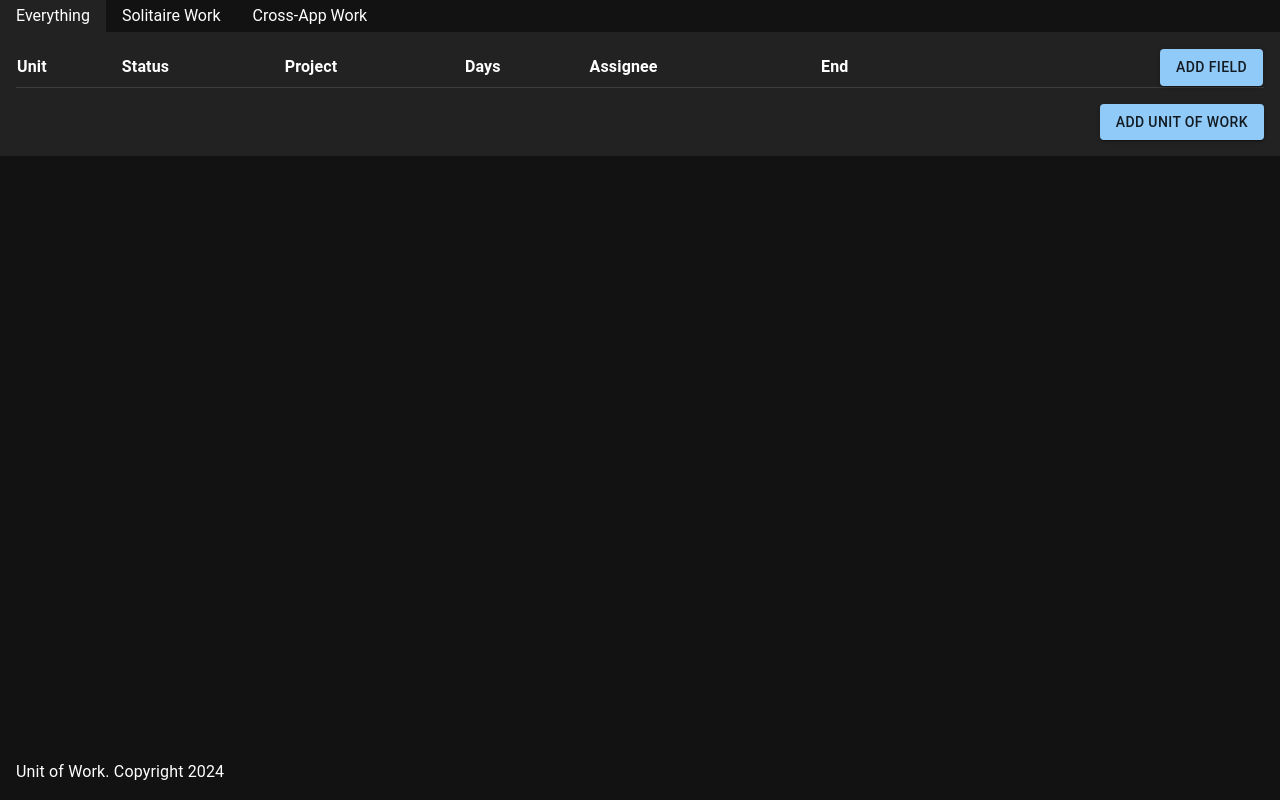
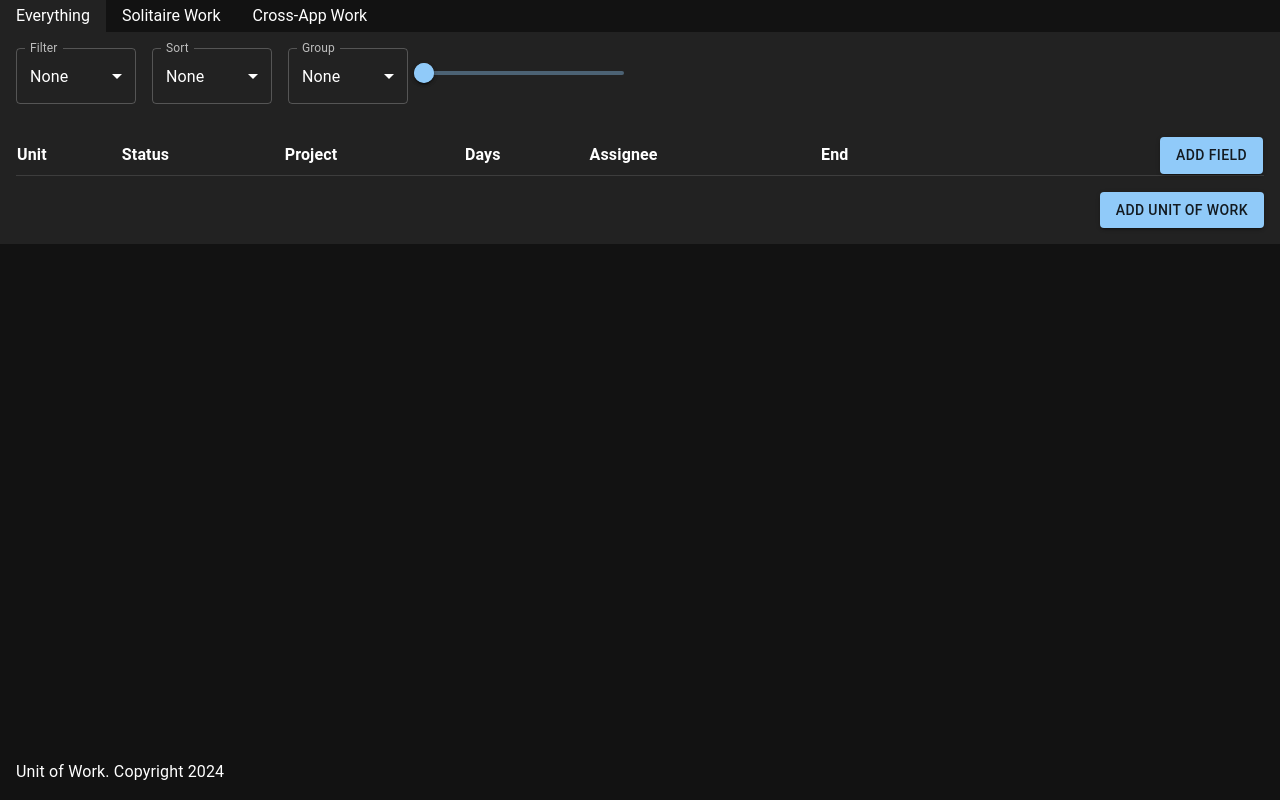
Before and after one commit to spensbot/unit-of-work, a React (Vite) app: page / in a window 1280 px wide. Built offline with nearby package versions, Linux system fonts and the light colour scheme.

Commit message:
initial attempt at filter, sort, and group

```diff
--- a/src/Field/FieldView.tsx
+++ b/src/Field/FieldView.tsx
@@ -102,7 +102,8 @@ function NumberFieldView({
           dispatch(
             setField({
               fieldDefGuid: def.guid,
-              val: { t: "Number", val: newVal },
+              val:
+                newVal === undefined ? undefined : { t: "Number", val: newVal },
               unitGuid,
             })
           )
@@ -131,12 +132,15 @@ function SelectFieldView({
   return (
     <Root>
       <Select
-        value={field?.val}
+        value={field?.val ?? null}
         onChange={(newVal) =>
           dispatch(
             setField({
               fieldDefGuid: def.guid,
-              val: { t: "Select", val: newVal },
+              val:
+                newVal === null
+                  ? undefined
+                  : { t: "Select", val: newVal ?? undefined },
               unitGuid,
             })
           )
--- a/src/Portfolio/portfolioSlice.ts
+++ b/src/Portfolio/portfolioSlice.ts
@@ -2,6 +2,7 @@ import { createSlice, PayloadAction } from '@reduxjs/toolkit'
 import { newPortfolio, Portfolio } from './Portfolio'
 import { Unit } from '../Unit/Unit'
 import { Field } from '../Field/Field'
+import { FilterDef, SortDef, GroupDef } from '../View/View'
 
 const portfolioSlice = createSlice({
   name: 'portfolio',
@@ -29,13 +30,41 @@ const portfolioSlice = createSlice({
       state.activeViewGuid = payload.guid
       state.activeViewUnitGuids = getActiveViewUnitGuids(state)
     },
-    setField: (state, { payload }: PayloadAction<{ unitGuid: string, fieldDefGuid: string, val: Field }>) => {
+    setField: (state, { payload }: PayloadAction<{ unitGuid: string, fieldDefGuid: string, val?: Field }>) => {
       state.unitsByGuid[payload.unitGuid].fieldsByDefGuid[payload.fieldDefGuid] = payload.val
+    },
+    setFilter: (state, { payload }: PayloadAction<FilterDef | undefined>) => {
+      state.viewsByGuid[state.activeViewGuid].filter = payload
+      state.activeViewUnitGuids = getActiveViewUnitGuids(state)
+    },
+    setSort: (state, { payload }: PayloadAction<SortDef | undefined>) => {
+      state.viewsByGuid[state.activeViewGuid].sort = payload
+      state.activeViewUnitGuids = getActiveViewUnitGuids(state)
+    },
+    setGroup: (state, { payload }: PayloadAction<GroupDef | undefined>) => {
+      state.viewsByGuid[state.activeViewGuid].group = payload
+      state.activeViewUnitGuids = getActiveViewUnitGuids(state)
+    },
+    setLayer: (state, { payload }: PayloadAction<{ min: number, max: number }>) => {
+      state.viewsByGuid[state.activeViewGuid].layerMin = payload.min
+      state.viewsByGuid[state.activeViewGuid].layerMax = payload.max
+      state.activeViewUnitGuids = getActiveViewUnitGuids(state)
     }
   }
 })
 
-export const { setName, setDescription, addUnit, setUnitName, setActiveView, setField } = portfolioSlice.actions
+export const {
+  setName,
+  setDescription,
+  addUnit,
+  setUnitName,
+  setActiveView,
+  setField,
+  setFilter,
+  setSort,
+  setGroup,
+  setLayer
+} = portfolioSlice.actions
 
 export const portfolioReducer = portfolioSlice.reducer
 
--- a/src/Unit/Unit.ts
+++ b/src/Unit/Unit.ts
@@ -7,7 +7,7 @@ export interface Unit { // A Unit of work
   childrenGuids: string[]
   name: string
   description: string
-  fieldsByDefGuid: { [name: string]: Field | undefined }
+  fieldsByDefGuid: { [fieldDefGuid: string]: Field | undefined }
   // start: Date
   // end: Date
 }
--- /dev/null
+++ b/src/View/ViewConfig.tsx
@@ -0,0 +1,129 @@
+import styled from "@emotion/styled"
+import { useActiveView } from "./View"
+import { useAppDispatch } from "../config/store"
+import {
+  setFilter,
+  setSort,
+  setGroup,
+  setLayer,
+} from "../Portfolio/portfolioSlice"
+import Select from "../components/Select"
+import { useActivePortfolio } from "../Portfolio/Portfolio"
+import { Box, Slider } from "@mui/material"
+
+export default function ViewConfig() {
+  return (
+    <Root>
+      <FilterView />
+      <SortView />
+      <GroupView />
+      <LayersView />
+    </Root>
+  )
+}
+
+const Root = styled.div`
+  display: flex;
+  align-items: center;
+  gap: ${({ theme }) => theme.spacing(2)};
+  padding: ${({ theme }) => theme.spacing(2)};
+`
+
+function FilterView() {
+  const dispatch = useAppDispatch()
+  const filter = useActiveView((v) => v.filter)
+  const fields = useActivePortfolio((p) => p.fieldDefGuids)
+
+  return (
+    <SubRoot>
+      <Select
+        value={filter?.fieldGuid ?? null}
+        onChange={(newFieldGuid) =>
+          dispatch(
+            setFilter(newFieldGuid ? { fieldGuid: newFieldGuid } : undefined)
+          )
+        }
+        variants={fields}
+        label="Filter"
+      />
+    </SubRoot>
+  )
+}
+
+function SortView() {
+  const dispatch = useAppDispatch()
+  const sort = useActiveView((v) => v.sort)
+  const fields = useActivePortfolio((p) => p.fieldDefGuids)
+
+  return (
+    <SubRoot>
+      <Select
+        value={sort?.fieldGuid ?? null}
+        onChange={(newFieldGuid) =>
+          dispatch(
+            setSort(newFieldGuid ? { fieldGuid: newFieldGuid } : undefined)
+          )
+        }
+        variants={fields}
+        label="Sort"
+      />
+    </SubRoot>
+  )
+}
+
+function GroupView() {
+  const dispatch = useAppDispatch()
+  const group = useActiveView((v) => v.group)
+  const fields = useActivePortfolio((p) => p.fieldDefGuids)
+
+  return (
+    <SubRoot>
+      <Select
+        value={group?.fieldGuid ?? null}
+        onChange={(newFieldGuid) =>
+          dispatch(
+            setGroup(newFieldGuid ? { fieldGuid: newFieldGuid } : undefined)
+          )
+        }
+        variants={fields}
+        label="Group"
+      />
+    </SubRoot>
+  )
+}
+
+function LayersView() {
+  const dispatch = useAppDispatch()
+  const availableLayers = 3
+  const layerMin = useActiveView((v) => v.layerMin)
+  const layerMax = useActiveView((v) => v.layerMax)
+
+  if (availableLayers < 2) {
+    return null
+  }
+
+  return (
+    <SubRoot>
+      <Box sx={{ width: 200 }}>
+        <Slider
+          value={[layerMin ?? 1, layerMax ?? 1]}
+          onChange={(_, newValue) => {
+            if (!Array.isArray(newValue)) {
+              console.error("Expected array")
+              return
+            }
+            dispatch(setLayer({ min: newValue[0], max: newValue[1] }))
+          }}
+          valueLabelDisplay="auto"
+          min={1}
+          max={availableLayers}
+          step={1}
+        />
+      </Box>
+    </SubRoot>
+  )
+}
+
+const SubRoot = styled.div`
+  width: ${({ theme }) => theme.spacing(15)};
+`
--- a/src/View/ViewView.tsx
+++ b/src/View/ViewView.tsx
@@ -5,14 +5,13 @@ import KanbanView from "./KanbanView"
 import MapView from "./MapView"
 import ViewSelect from "./ViewSelect"
 import { Box } from "@mui/material"
+import ViewConfig from "./ViewConfig"
 
 export default function ActiveViewView() {
-  // const activeView = useActivePortfolio((p) => p.activeView)
-  // activeView.
-
   return (
     <Root>
       <ViewSelect />
+      <ViewConfig />
       <Box sx={{ padding: 2 }}>
         <ActiveViewTyped />
       </Box>
--- a/src/components/NumberInput.tsx
+++ b/src/components/NumberInput.tsx
@@ -4,23 +4,27 @@ import { useState } from "react"
 
 interface Props {
   value?: number
-  onChange: (newValue: number) => void
+  onChange: (newValue?: number) => void
 }
 
 export default function NumberInput({ value, onChange }: Props) {
   const [text, setText] = useState(value?.toString() ?? "")
 
-  let isError = parseNum(text) === null && value !== undefined
+  let isError = parseNum(text) === null && text !== ""
 
   return (
     <Root isError={isError}>
       <DisplayInput
         value={text}
         onChange={(newText) => {
-          const num = parseNum(newText)
           setText(newText)
-          if (num !== null) {
-            onChange(num)
+          if (newText === "") {
+            onChange(undefined)
+          } else {
+            const num = parseNum(newText)
+            if (num !== null) {
+              onChange(num)
+            }
           }
         }}
       />
--- a/src/components/Select.tsx
+++ b/src/components/Select.tsx
@@ -5,10 +5,15 @@ import {
   MenuItem,
 } from "@mui/material"
 
+// I don't love this, but can't think of something better since undefined and null don't work with MUI
+const NULL_ITEM_VALUE = 0
+const NULL_ITEM_DISPLAY = "None"
+
 interface Props {
-  value?: string
-  onChange: (newValue: string) => void
+  value: string | null
+  onChange: (newValue: string | null) => void
   variants: string[]
+  displays?: string[]
   label?: string
   id?: string
 }
@@ -17,12 +22,24 @@ export default function Select({
   value,
   onChange,
   variants,
+  displays,
   label,
   id = "Select",
 }: Props) {
   const labelId = `${id}-label`
 
-  let selectVariants = [...variants, undefined]
+  if (displays !== undefined) {
+    if (variants.length !== displays.length) {
+      console.error("Select Variants and displays must be the same length")
+    }
+  }
+
+  const _value = value ?? NULL_ITEM_VALUE
+  const _variants: (string | 0)[] = [...variants, NULL_ITEM_VALUE]
+  const _displays: (string | 0)[] = [
+    ...(displays ?? variants),
+    NULL_ITEM_DISPLAY,
+  ]
 
   return (
     <FormControl fullWidth>
@@ -30,14 +47,14 @@ export default function Select({
       <MuiSelect
         labelId={labelId}
         id={id}
-        value={value}
+        value={_value}
         label={label}
         onChange={(e) => onChange(e.target.value as string)}
       >
-        {selectVariants.map((variant) => {
+        {_variants.map((variant) => {
           return (
-            <MenuItem key={variant ?? "None"} value={variant}>
-              {variant ?? "None"}
+            <MenuItem key={variant} value={variant}>
+              {_displays[_variants.indexOf(variant)]}
             </MenuItem>
           )
         })}
```
Also changed, not shown: src/View/View.ts (+5 -14 lines).
